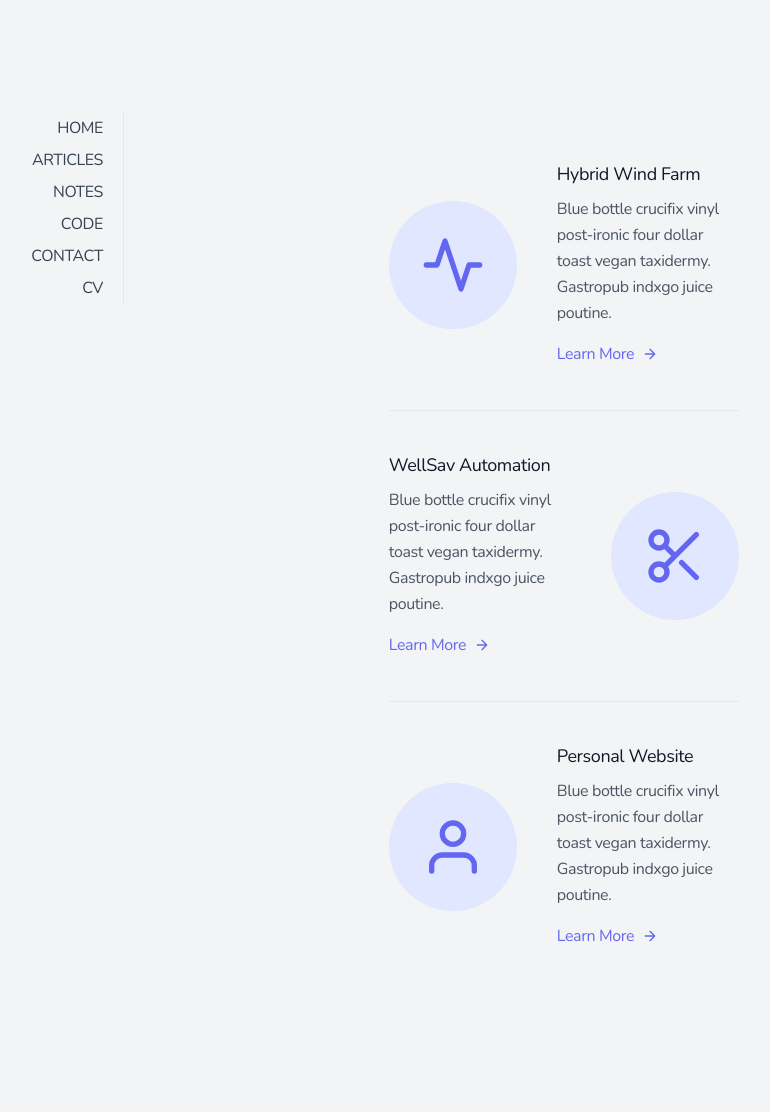
After one commit to daledet/dalab, a Django app: template base/templates/projects.html in a window 1280 px wide. The commit adds this page. Shown: the whole page, without its empty margins (196-966 px from the left). Run offline with Django 3.2, Linux system fonts and the light colour scheme; the template is opened without the code that fills it, so the values that code supplies are empty.

Commit message:
formatting

```diff
--- a/base/templates/home.html
+++ b/base/templates/home.html
@@ -24,8 +24,6 @@
     </section>
     <header class="text-gray-600 body-font">
         <div class="container mx-auto flex flex-wrap p-3 flex-col md:flex-row items-center">
-          <a class="flex title-font font-medium items-center text-gray-900 mb-2 md:mb-0">
-          </a>
           <nav class="uppercase md:ml-auto md:mr-auto flex flex-wrap items-center text-base justify-center">
             <a class="mr-5 hover:text-blue-700" href="{% url 'home' %}">Home</a>
             <a class="mr-5 hover:text-blue-700" href="{% url 'articles' %}" >Articles</a>
--- /dev/null
+++ b/base/templates/projects.html
@@ -0,0 +1,103 @@
+<!DOCTYPE html>
+<html lang="en">
+
+<head>
+    <meta charset="UTF-8">
+    <meta name="viewport" content="width=device-width, initial-scale=1.0">
+    <meta http-equiv="X-UA-Compatible" content="ie=edge">
+    <title>DAL | Projects</title>
+    <meta name="description" content="">
+    <meta name="keywords" content="">
+    <meta name="author" content="">
+
+    <link rel="stylesheet" href="https://unpkg.com/tailwindcss/dist/tailwind.min.css">
+    <link href="https://fonts.googleapis.com/css?family=Nunito:400,700&display=swap" rel="stylesheet">
+    <style>
+        .quicksand {
+            font-family: 'Nunito', sans-serif;
+        }
+    </style>
+
+</head>
+
+<body class="bg-gray-100 text-gray-700 font-sans quicksand">
+
+    <div class="p-6 sm:p-10 md:p-16 flex flex-wrap">
+
+        <div class="w-full md:w-1/3 md:pr-32 order-1 md:order-1">
+            <div class="max-w-md md:float-right md:text-right leading-loose tracking-tight md:sticky md:top-0 ">
+                <ul class="flex flex-wrap uppercase justify-center md:border-r flex-row my-4 md:my-12 md:flex-col">
+                    <li><a class="mr-5 hover:text-blue-700" href="{% url 'home' %}">Home</a></li>
+                    <li><a class="mr-5 hover:text-blue-700" href="{% url 'articles' %}">Articles</a></li>
+                    <li><a class="mr-5 hover:text-blue-700" href="{% url 'notes' %}">Notes</a></li>
+                    <li><a class="mr-5 hover:text-blue-700" href="https://github.com/daledet?tab=repositories" target="blank">Code</a></li>
+                    <a class="mr-5 hover:text-blue-700" href="mailto:dwightledet@gmail.com">Contact</a>
+                    <li><a class="mr-5 hover:text-blue-700" href="{% url 'cv' %}" target="blank">CV</a></li>
+                </ul>
+            </div>
+        </div>
+        <div class="w-full md:w-2/3 order-2 md:order-2 border-t md:border-none">
+            <div class="max-w-prose leading-loose tracking-tight">
+                <section class="text-gray-600 body-font">
+                    <div class="container px-5 py-24 mx-auto">
+                      <div class="flex items-center lg:w-3/5 mx-auto border-b pb-10 mb-10 border-gray-200 sm:flex-row flex-col">
+                        <div class="sm:w-32 sm:h-32 h-20 w-20 sm:mr-10 inline-flex items-center justify-center rounded-full bg-indigo-100 text-indigo-500 flex-shrink-0">
+                          <svg fill="none" stroke="currentColor" stroke-linecap="round" stroke-linejoin="round" stroke-width="2" class="sm:w-16 sm:h-16 w-10 h-10" viewBox="0 0 24 24">
+                            <path d="M22 12h-4l-3 9L9 3l-3 9H2"></path>
+                          </svg>
+                        </div>
+                        <div class="flex-grow sm:text-left text-center mt-6 sm:mt-0">
+                          <h2 class="text-gray-900 text-lg title-font font-medium mb-2">Hybrid Wind Farm</h2>
+                          <p class="leading-relaxed text-base">Blue bottle crucifix vinyl post-ironic four dollar toast vegan taxidermy. Gastropub indxgo juice poutine.</p>
+                          <a class="mt-3 text-indigo-500 inline-flex items-center">Learn More
+                            <svg fill="none" stroke="currentColor" stroke-linecap="round" stroke-linejoin="round" stroke-width="2" class="w-4 h-4 ml-2" viewBox="0 0 24 24">
+                              <path d="M5 12h14M12 5l7 7-7 7"></path>
+                            </svg>
+                          </a>
+                        </div>
+                      </div>
+                      <div class="flex items-center lg:w-3/5 mx-auto border-b pb-10 mb-10 border-gray-200 sm:flex-row flex-col">
+                        <div class="flex-grow sm:text-left text-center mt-6 sm:mt-0">
+                          <h2 class="text-gray-900 text-lg title-font font-medium mb-2">WellSav Automation</h2>
+                          <p class="leading-relaxed text-base">Blue bottle crucifix vinyl post-ironic four dollar toast vegan taxidermy. Gastropub indxgo juice poutine.</p>
+                          <a class="mt-3 text-indigo-500 inline-flex items-center">Learn More
+                            <svg fill="none" stroke="currentColor" stroke-linecap="round" stroke-linejoin="round" stroke-width="2" class="w-4 h-4 ml-2" viewBox="0 0 24 24">
+                              <path d="M5 12h14M12 5l7 7-7 7"></path>
+                            </svg>
+                          </a>
+                        </div>
+                        <div class="sm:w-32 sm:order-none order-first sm:h-32 h-20 w-20 sm:ml-10 inline-flex items-center justify-center rounded-full bg-indigo-100 text-indigo-500 flex-shrink-0">
+                          <svg fill="none" stroke="currentColor" stroke-linecap="round" stroke-linejoin="round" stroke-width="2" class="sm:w-16 sm:h-16 w-10 h-10" viewBox="0 0 24 24">
+                            <circle cx="6" cy="6" r="3"></circle>
+                            <circle cx="6" cy="18" r="3"></circle>
+                            <path d="M20 4L8.12 15.88M14.47 14.48L20 20M8.12 8.12L12 12"></path>
+                          </svg>
+                        </div>
+                      </div>
+                      <div class="flex items-center lg:w-3/5 mx-auto sm:flex-row flex-col">
+                        <div class="sm:w-32 sm:h-32 h-20 w-20 sm:mr-10 inline-flex items-center justify-center rounded-full bg-indigo-100 text-indigo-500 flex-shrink-0">
+                          <svg fill="none" stroke="currentColor" stroke-linecap="round" stroke-linejoin="round" stroke-width="2" class="sm:w-16 sm:h-16 w-10 h-10" viewBox="0 0 24 24">
+                            <path d="M20 21v-2a4 4 0 00-4-4H8a4 4 0 00-4 4v2"></path>
+                            <circle cx="12" cy="7" r="4"></circle>
+                          </svg>
+                        </div>
+                        <div class="flex-grow sm:text-left text-center mt-6 sm:mt-0">
+                          <h2 class="text-gray-900 text-lg title-font font-medium mb-2">Personal Website</h2>
+                          <p class="leading-relaxed text-base">Blue bottle crucifix vinyl post-ironic four dollar toast vegan taxidermy. Gastropub indxgo juice poutine.</p>
+                          <a class="mt-3 text-indigo-500 inline-flex items-center">Learn More
+                            <svg fill="none" stroke="currentColor" stroke-linecap="round" stroke-linejoin="round" stroke-width="2" class="w-4 h-4 ml-2" viewBox="0 0 24 24">
+                              <path d="M5 12h14M12 5l7 7-7 7"></path>
+                            </svg>
+                          </a>
+                        </div>
+                      </div>
+                    </div>
+                  </section>
+            </div>
+        </div>
+
+    </div>
+
+</body>
+
+</html>
```
Also changed, not shown: base/templates/article.html (+7 -7 lines), base/templates/articles.html (+60 -28 lines), base/templates/notes.html (+63 -27 lines).
